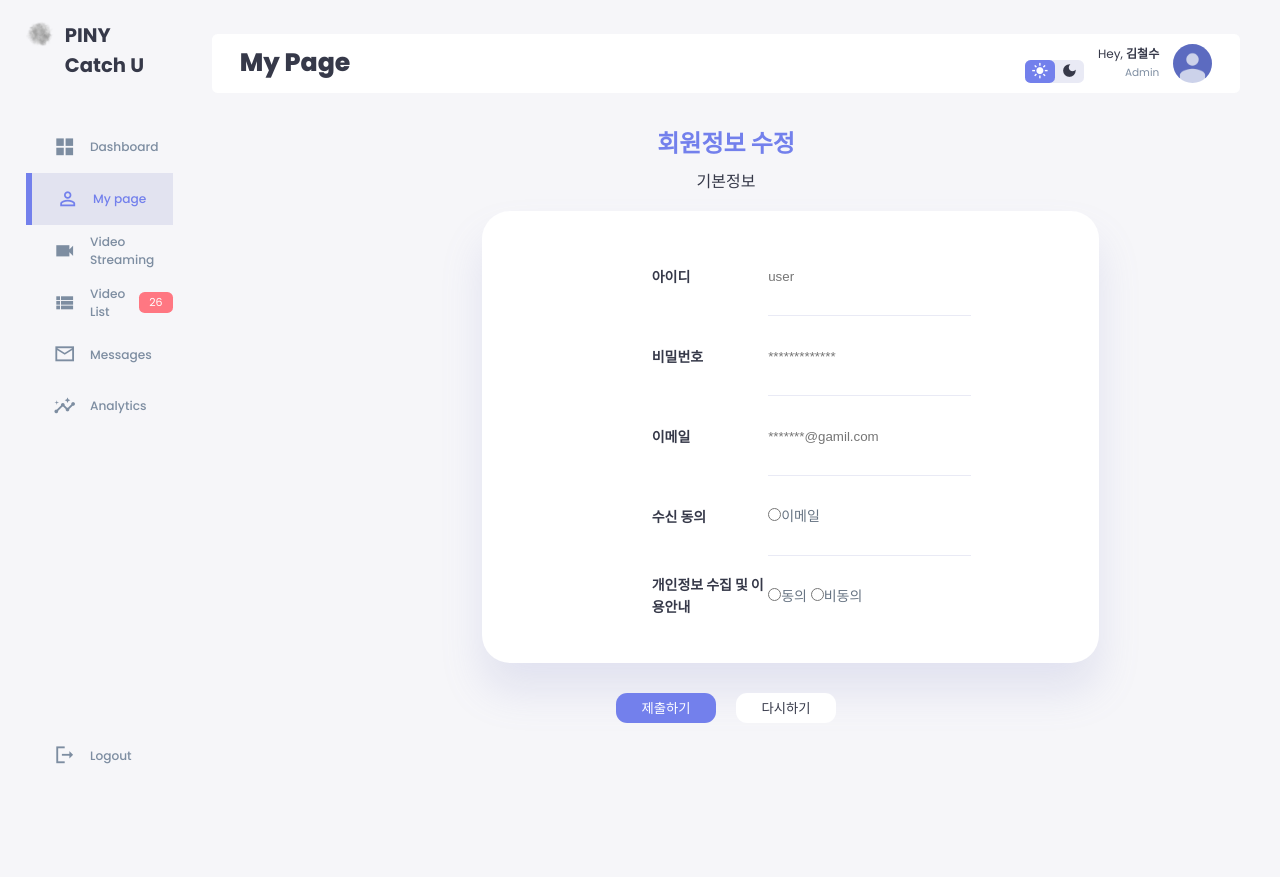
After one commit to koreankoala/Piny, a Flask app: template src/main/resources/templates/mypage.html in a window 1280 px wide. The commit adds this page. Run offline with Flask 3, Linux system fonts and the light colour scheme; the template is opened without the code that fills it, so the values that code supplies are empty.

Commit message:
페이지 연결(근데 다른 페이지에서 메인 페이지로 다시 이동하면 에러남)

```diff
--- /dev/null
+++ b/src/main/resources/static/css/mypage.css
@@ -0,0 +1,410 @@
+@import url('https://fonts.googleapis.com/css2?family=Poppins:wght@300;400;500;600;700;800&display=swap');
+
+/* ------------------ ROOT VARAIBLES ------------------ */
+:root {
+    --color-primary:#7380ec;
+    --color-danger:#ff7782;
+    --color-success:#41f1b6;
+    --color-warning:#ffbb55;
+    --color-white:#fff;
+    --color-info-dark:#7d8da1;
+    --color-info-light:#dce1eb;
+    --color-dark:#363949;
+    --color-light:rgba(132, 139, 200, 0.18);
+    --color-primary-varient:#111e88;
+    --color-dark-varient:#677483;
+    --color-background:#f6f6f9;
+
+    --card-border-radius: 2rem;
+    --border-radius-1: 0.4rem;
+    --border-radius-2: 0.8rem;
+    --border-radius-3: 1.2rem;
+
+    --card-padding: 1.8rem;
+    --padding-1: 1.2rem;
+
+    --box-shadow: 0 2rem 3rem var(--color-light);
+}
+
+/* ------------------ DARK THEME VARAIBLES ------------------ */
+.dark-theme-variables {
+    --color-background: #181a1e;
+    --color-white: #202528;
+    --color-dark: #edeffd;
+    --color-dark-variant: #181a1e;
+    --color-light: :rgba(0, 0, 0, 0.4);
+    --box-shadow: 0 2rem 3rem var(--color-light);
+}
+
+* {
+    margin: 0;
+    padding: 0;
+    outline: 0;
+    /* appearance: none; */
+    border: 0;
+    text-decoration: none;
+    list-style: none;
+    box-sizing: border-box;
+}
+
+html {
+    font-size: 14px;
+}
+
+body {
+    width: 100vw;
+    height: 100vh;
+    font-family: poppins, sans-serif;
+    font-size: 0.88rem;
+    background: var(--color-background);
+    user-select: none;
+    overflow-x: hidden;
+    color: var(--color-dark);
+}
+
+.container {
+    display: flex;
+    width: 96%;
+    margin: 0 auto;
+    gap: 1.8rem;
+}
+
+a {
+    color: var(--color-dark);
+}
+
+img {
+    display: block;
+    width: 100%;
+}
+
+h1 {
+    font-weight: 800;
+    font-size: 1.8rem;
+}
+
+h2 {
+    font-size: 1.4rem;
+}
+
+h3 {
+    font-size: 0.87rem;
+}
+
+h4 {
+    font-size: 0.8rem;
+}
+
+h5 {
+    font-size: 0.77rem;
+}
+
+small {
+    font-size: 0.75rem;
+}
+
+.profile-photo {
+    width: 2.8rem;
+    height: 2.8rem;
+    border-radius: 50%;
+    overflow: hidden;
+}
+
+.text-muted {
+    color: var(--color-info-dark);
+}
+
+p {
+    color: var(--color-dark);
+}
+
+.primary {
+    color: var(--color-primary);
+}
+
+.danger {
+    color: var(--color-danger);
+}
+
+.success {
+    color: var(--color-success);
+}
+
+.warning {
+    color: var(--color-warning);
+}
+
+aside {
+    height: 100vh;
+}
+
+aside .top {
+    display: flex;
+    align-items: center;
+    justify-content: space-between;
+    margin-top: 1.4rem;
+}
+
+aside .logo {
+    display: flex;
+    gap: 0.8rem;
+}
+
+aside .logo img {
+    width: 2rem;
+    height: 2rem;
+}
+
+aside .close {
+    display: none;
+}
+
+/* ===================== SIDEBAR ===================== */
+aside .sidebar {
+    display: flex;
+    flex-direction: column;
+    height: 86vh;
+    position: relative;
+    top: 3rem;
+}
+
+aside h3 {
+    font-weight: 500;
+}
+
+aside .sidebar a {
+    display: flex;
+    color: var(--color-info-dark);
+    margin-left: 2rem;
+    gap: 1rem;
+    align-items: center;
+    position: relative;
+    height: 3.7rem;
+    transition: all 300ms ease;
+}
+
+aside .sidebar a span {
+    font-size: 1.6rem;
+    transform: all 300ms ease;
+}
+
+aside .sidebar a:last-child {
+    position: absolute;
+    bottom: 2rem;
+    width: 100%;
+}
+
+aside .sidebar a.active {
+    background: var(--color-light);
+    color: var(--color-primary);
+    margin-left: 0;
+}
+
+aside .sidebar a.active:before {
+    content: '';
+    width: 6px;
+    height: 100%;
+    background: var(--color-primary);
+}
+
+aside .sidebar a.active span {
+    color: var(--color-primary);
+    margin-left: calc(1rem - 3px);
+}
+
+aside .sidebar a:hover {
+    color: var(--color-primary);
+}
+
+aside .sidebar a:hover span {
+    margin-left: 1rem;
+}
+
+aside .sidebar .message-count, aside .sidebar .message-count.active {
+    background: var(--color-danger);
+    color: var(--color-white);
+    padding: 2px 10px;
+    font-size: 11px;
+    border-radius: var(--border-radius-1);
+}
+/* ===================== MAIN ===================== */
+main {
+    position: relative;
+    background: var(--color-background);
+    /* #ebe9e9 */
+    width: 100%;
+    padding: 1rem;
+    margin-top: 1.4rem;
+}
+
+.header-wrapper {
+    display: flex;
+    justify-content: space-between;
+    align-items: center;
+    flex-wrap: wrap;
+    background: var(--color-white);
+    border-radius: var(--border-radius-1);
+    padding: 10px 2rem;
+    margin-bottom: 1rem;
+}
+
+.header-title {
+    color: var(--color-dark);
+}
+
+.user-info {
+    display: flex;
+    align-items: end;
+    gap: 1rem;
+}
+
+.user-info button {
+    display: none;
+}
+
+.user-info .theme-toggler {
+    background: var(--color-light);
+    display: flex;
+    justify-content: space-between;
+    align-items: center;
+    height: 1.6rem;
+    width: 4.2rem;
+    cursor: pointer;
+    border-radius: var(--border-radius-1);
+}
+
+.user-info .theme-toggler span {
+    font-size: 1.2rem;
+    width: 50%;
+    height: 100%;
+    display: flex;
+    align-items: center;
+    justify-content: center;
+}
+
+.user-info .theme-toggler span.active{
+    background: var(--color-primary);
+    color: white;
+    border-radius: var(--border-radius-1);
+}
+
+.user-info .profile {
+    display: flex;
+    gap: 1rem;
+    text-align: right;
+}
+
+.info {
+    font-size: 12px;
+}
+
+/* ===================== 회원정보수정란 ===================== */
+main .imformation-update {
+    margin-top: 1.25rem;
+    width: 100%;
+    height: 100%;
+    display: inline-block;
+    align-items: center;
+    justify-content: center;
+}
+
+main .imformation-update h2 {
+    margin-bottom: 0.5rem;
+    text-align: center;
+    font-size: 24px;
+    text-shadow: 2px 2px px rgba(128, 128, 128, 0.63);
+}
+
+main .imformation-update p {
+    margin-bottom: 1.2rem;
+    text-align: center;
+    font-size: 16px;
+}
+
+main table {
+    background: var(--color-white);
+    width: 60%;
+    height: 60%;
+    margin-left: 270px;
+    border-radius: var(--card-border-radius);
+    padding: 1.8rem 9rem 1.8rem 12rem;
+    text-align: center;
+    box-shadow: var(--box-shadow);
+    transition: all 300ms ease;
+    font-size: 14px;
+}
+
+main table:hover {
+    box-shadow: none;
+}
+
+main table th {
+    width: 30%;
+    text-align: start;
+}
+
+main table td {
+    height: 4rem;
+    width: 40%;
+    border-bottom: 1px solid var(--color-light);
+    color: var(--color-dark-varient);
+    text-align: start;
+}
+
+main table tr:last-child td {
+    border: none;
+}
+
+input {
+    color: var(--color-dark);
+    background: transparent;
+}
+
+/* ===================== button ===================== */
+main .btn {
+    display: flex;
+    justify-content: center;
+    align-items: center;
+    width: 100%;
+    height: 30px;
+    margin-top: 30px;
+}
+
+main .btn :first-child {
+    background-color: var(--color-primary);
+    color: var(--color-white);
+    margin-right: 20px;
+    border-radius: var(--border-radius-2);
+    width: 100px;
+    height: 100%;
+    outline: none;
+    transition: 0.2s all;
+    cursor:pointer;
+}
+
+main .btn :last-child {
+    background-color: var(--color-white);
+    color: var(--color-dark);
+    border-radius: var(--border-radius-2);
+    width: 100px;
+    height: 100%;
+    outline: none;
+    transition: 0.2s all;
+    cursor:pointer;
+}
+
+main .btn :first-child:hover {
+    background: var(--color-white);
+    opacity: 0.8;
+    outline: black;
+    color: var(--color-dark);
+    box-shadow: var(--box-shadow)
+}
+
+main .btn :last-child:hover {
+    background: var(--color-primary);
+    opacity: 0.8;
+    outline: black;
+    color: var(--color-white);
+    box-shadow: var(--box-shadow)
+}
--- /dev/null
+++ b/src/main/resources/templates/mypage.html
@@ -0,0 +1,123 @@
+<!DOCTYPE html>
+<html lang="en">
+<head>
+    <meta charset="UTF-8">
+    <meta http-equiv="X-UA-Compatible" content="IE-edge">
+    <meta name="viewport" content="width=device-width, initial-scale=1.0">
+    <title>Storage</title>
+    <!-- MATERIAL CON -->
+    <link href="https://fonts.googleapis.com/icon?family=Material+Icons+Sharp" rel="stylesheet">
+    <!-- STYLESHEET -->
+    <link rel="stylesheet" href="../css/mypage.css">
+</head>
+<body>
+     <div class="container">
+        <aside>
+            <div class="top">
+                <div class="logo">
+                    <img src="./images/logo.png">
+                    <h2>PINY<span> Catch U</span></h2>
+                </div>
+                <div class="close" id="close-btn">
+                    <span class="material-icons-sharp">close</span>
+                </div>
+            </div>
+
+            <div class="sidebar">
+                <a class="menu-item" href="main">
+                    <span class="material-icons-sharp">grid_view</span>
+                    <h3>Dashboard</h3>
+                </a>
+                <a class="menu-item active" href="/mypage">
+                    <span class="material-icons-sharp">person_outline</span>
+                    <h3>My page</h3>
+                </a>
+                <a class="menu-item"  href="/videotest3">
+                    <span class="material-icons-sharp">videocam</span>
+                    <h3>Video Streaming</h3>
+                </a>
+                <a class="menu-item"  href="/storage">
+                    <span class="material-icons-sharp">view_list</span>
+                    <h3>Video List</h3>
+                    <span class="message-count active">26</span>
+                </a>
+                <a class="menu-item">
+                    <span class="material-icons-sharp">mail_outline</span>
+                    <h3>Messages</h3>
+                </a>
+                <a class="menu-item">
+                    <span class="material-icons-sharp">insights</span>
+                    <h3>Analytics</h3>
+                </a>
+                <a>
+                    <span class="material-icons-sharp">logout</span>
+                    <h3>Logout</h3>
+                </a>
+            </div>
+        </aside>
+        <!-- ------------ header ------------ -->
+        <main>
+            <div class="header-wrapper">
+                <div class="header-title">
+                    <h1>My Page</h1>
+                </div>
+                <div class="user-info">
+                    <button id="menu-btn">
+                        <span class="material-icons-sharp">menu</span>
+                    </button>
+                    <div class="theme-toggler">
+                        <span class="material-icons-sharp active">light_mode</span>
+                        <span class="material-icons-sharp">dark_mode</span>
+                    </div>
+                    <div class="profile">
+                        <div class="info">
+                            <p>Hey, <b>김철수</b></p>
+                            <small class="text-muted">Admin</small>
+                        </div>
+                        <div class="profile-photo">
+                            <img src="./images/profile2.jpg" alt="">
+                        </div>
+                    </div>
+                </div>
+            </div>
+            <!-- ------------ main ------------ -->
+            <div class="imformation-update">
+                <h2 class="primary">회원정보 수정</h2>
+                <p>기본정보</p>
+                <table>
+                    <tr>
+                        <th>아이디</th>
+                        <td><input type="text" name="pw" placeholder="user"></td>
+                    </tr>
+                    <tr>
+                        <th>비밀번호</th>
+                        <td><input type="text" name="pw" placeholder="*************"></td>
+                    <tr>
+                        <th>이메일</th>
+                        <td><input type="text" name="pw" placeholder="*******@gamil.com"></td>
+                    </tr>
+                    <tr>
+                        <th>수신 동의</th>
+                        <td><input type="radio" name="alram" value="email">이메일</td>
+                    </tr>
+                    <tr>
+                        <th>개인정보 수집 및 이용안내</th>
+                        <td><input type="radio" name="information" value="accept">동의 <input type="radio" name="information" value="reject">비동의</td>
+                    </tr>
+                </table>
+                <div class="btn">
+                    <button type="submit">제출하기</button>
+                    <button type="reset">다시하기</button>
+                </div>
+            </div>
+
+
+        </main>
+
+
+     </div>
+
+     <script src="../js/main.js"></script>
+</body>
+</html>
+<!-- 수현1차 -->
```
Also changed, not shown: src/main/resources/templates/main.html (+14 -30 lines), src/main/resources/templates/storage.html (+14 -26 lines), 2 other files.
